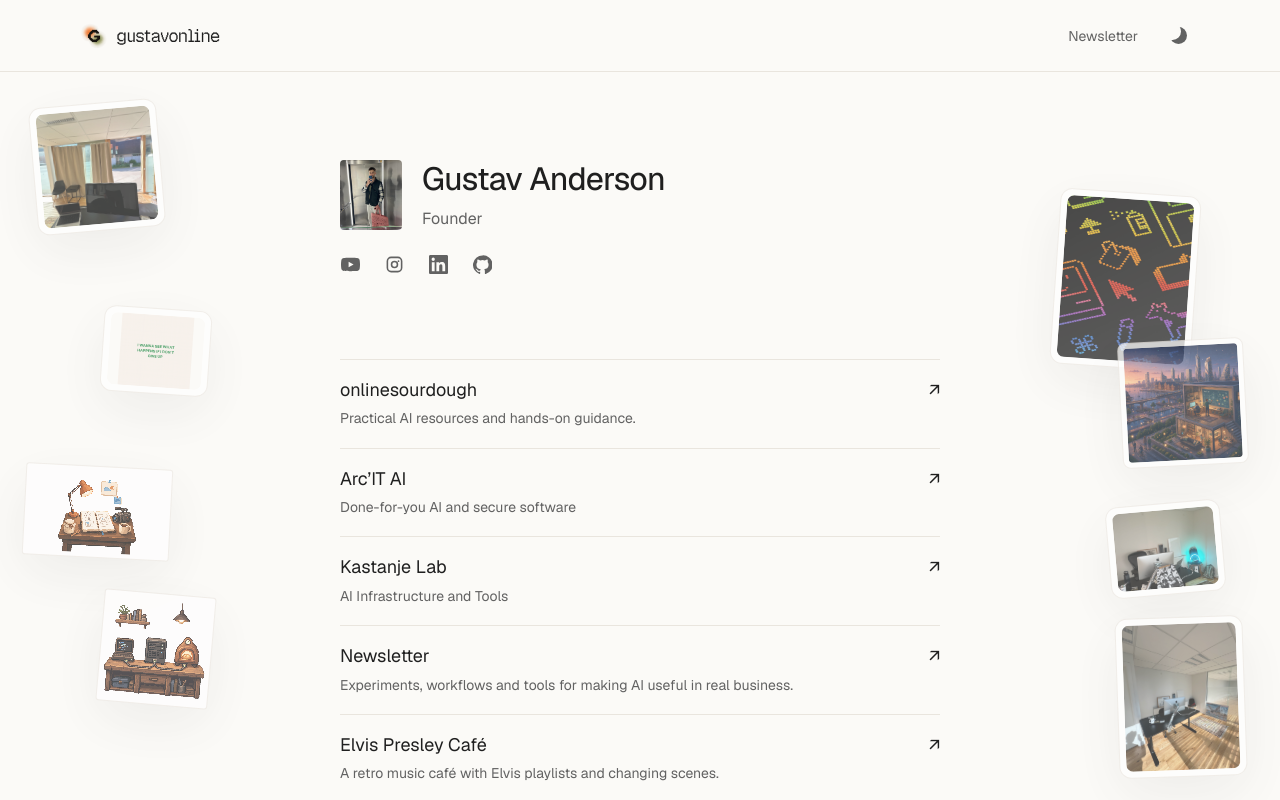
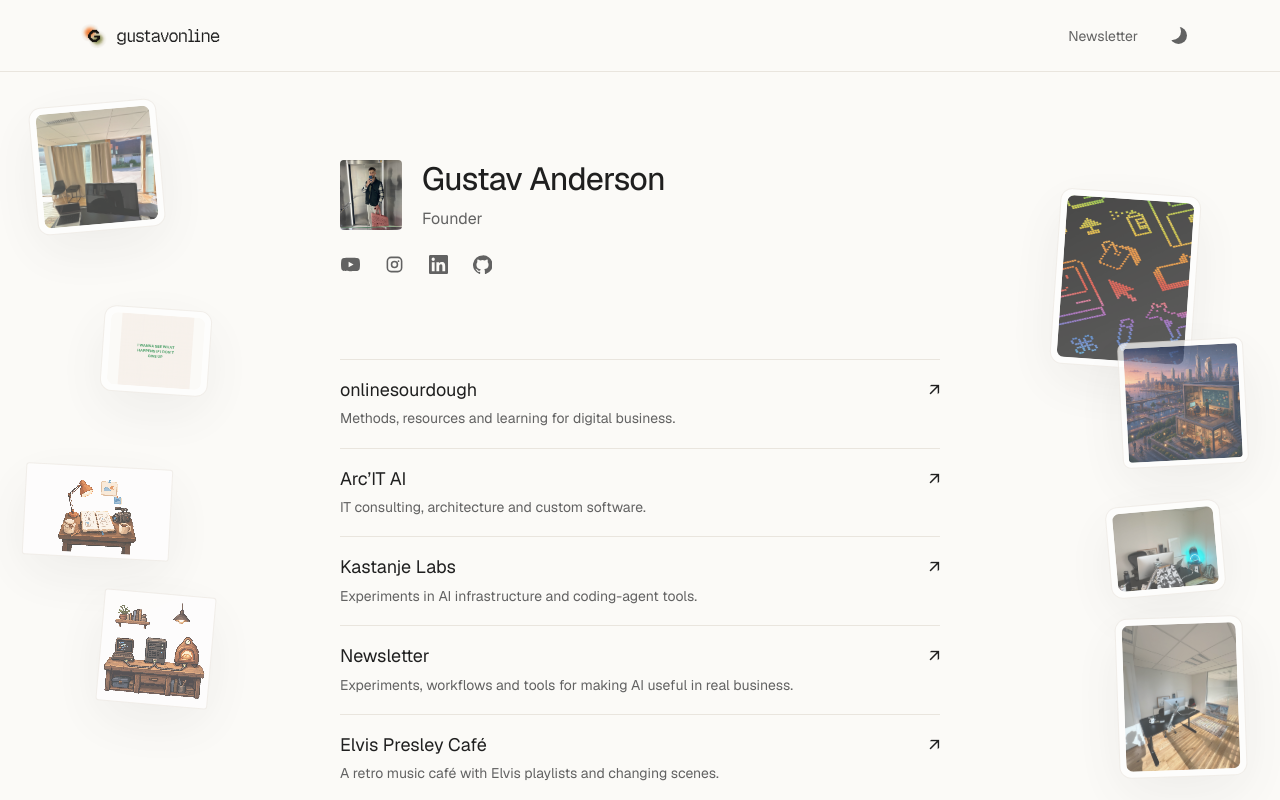
Before and after one commit to gustavonline/gustavonline-website, a React (Vite) app: page / in a window 1280 px wide. Shown: the top 800 px of the page. Built offline with nearby package versions, Linux system fonts and the light colour scheme.

Commit message:
Open external links in new tabs and clarify project descriptions

```diff
--- a/src/family/Family.tsx
+++ b/src/family/Family.tsx
@@ -20,7 +20,7 @@
         {(Object.keys(labels) as FamilyBrand[])
           .filter((key) => key !== brand)
           .map((key) => (
-            <a key={key} href={familyHref(key)}>
+            <a key={key} href={familyHref(key)} target="_blank" rel="noopener noreferrer">
               <span className="family-site-mark"><FamilyMark brand={key} /></span>
               {labels[key]} <span aria-hidden="true">↗</span>
             </a>
@@ -29,14 +29,14 @@
       <div className="family-footer-details">
         <nav className="family-social" aria-label="Social profiles">
           {social.map(([label, href, icon]) => (
-            <a key={label} href={href} aria-label={label} title={label}>
+            <a key={label} href={href} aria-label={label} title={label} target="_blank" rel="noopener noreferrer">
               <BrandIcon name={icon} />
             </a>
           ))}
         </nav>
         <p className="family-footer-meta">
           {brand === "gustavonline" ? "VAT: DK46128435" : (
-            <>Part of <a href={familyHref("gustavonline")}>Gustav Online</a></>
+            <>Part of <a href={familyHref("gustavonline")} target="_blank" rel="noopener noreferrer">Gustav Online</a></>
           )}
         </p>
       </div>
--- a/src/features/landing/components/ActionLinks.tsx
+++ b/src/features/landing/components/ActionLinks.tsx
@@ -3,12 +3,21 @@
 export function ActionLinks() {
   return (
     <section className="link-section" aria-label="Projects and newsletter">
-      {siteData.links.actions.map((link) => (
-        <a className="action-row" key={link.href} href={link.href}>
-          <span className="action-line">{link.label} <span aria-hidden="true">↗</span></span>
-          <span className="action-description">{link.description}</span>
-        </a>
-      ))}
+      {siteData.links.actions.map((link) => {
+        const external = /^https?:\/\//.test(link.href);
+        return (
+          <a
+            className="action-row"
+            key={link.href}
+            href={link.href}
+            target={external ? "_blank" : undefined}
+            rel={external ? "noopener noreferrer" : undefined}
+          >
+            <span className="action-line">{link.label} <span aria-hidden="true">↗</span></span>
+            <span className="action-description">{link.description}</span>
+          </a>
+        );
+      })}
     </section>
   );
 }
--- a/src/features/landing/components/SocialLinks.tsx
+++ b/src/features/landing/components/SocialLinks.tsx
@@ -7,7 +7,7 @@
   return (
     <nav className="social-links" aria-label="Social profiles">
       {links.map((link) => (
-        <a href={link.href} key={link.label} aria-label={link.label} title={link.label}>
+        <a href={link.href} key={link.label} aria-label={link.label} title={link.label} target="_blank" rel="noopener noreferrer">
           <BrandIcon name={link.icon} />
         </a>
       ))}
--- a/src/site-data.ts
+++ b/src/site-data.ts
@@ -79,16 +79,16 @@
   links: {
     actions: [
       {
-        description: "Practical AI resources and hands-on guidance.",
+        description: "Methods, resources and learning for digital business.",
         label: "onlinesourdough",
         href: familyHref("onlinesourdough"),
       },
       {
-        description: "Done-for-you AI and secure software",
+        description: "IT consulting, architecture and custom software.",
         label: "Arc’IT AI",
         href: familyHref("arcitai"),
       },
-      { description: "AI Infrastructure and Tools", label: "Kastanje Lab", href: "https://github.com/kastanje-labs" },
+      { description: "Experiments in AI infrastructure and coding-agent tools.", label: "Kastanje Labs", href: "https://github.com/kastanje-labs" },
       {
         description: "Experiments, workflows and tools for making AI useful in real business.",
         label: "Newsletter",
```
